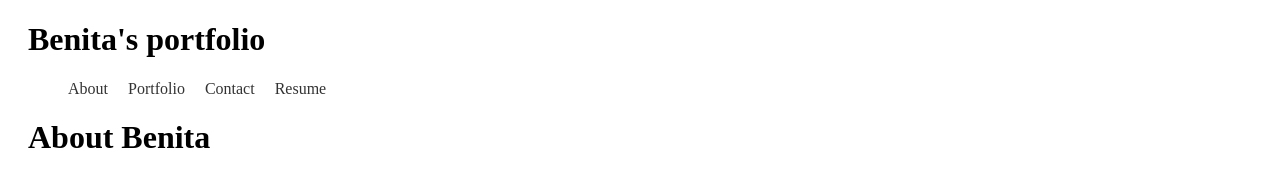
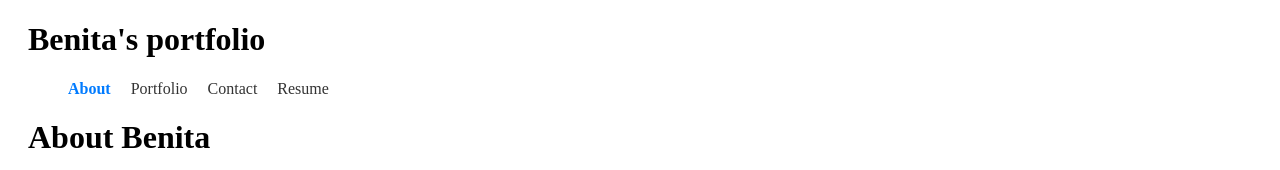
Before and after one commit to benitaisaac/react-portfolio, a React (Vite) app in the folder react-portfolio/: page / in a window 1280 px wide. Shown: the top 170 px of the page. Built offline with nearby package versions, Linux system fonts and the light colour scheme.

Commit message:
added styling to navbar changes

```diff
--- a/react-portfolio/src/index.css
+++ b/react-portfolio/src/index.css
@@ -96,3 +96,10 @@ footer p {
 .nav-link:visited {
   color: #333; /* Set the same color as for unvisited links */
 }
+
+/* Define styles for active navigation link */
+.nav-link.active {
+  color: #007bff; /* Change the color of the active link */
+  font-weight: bold; /* Make the active link bold */
+  /* Add additional styles as needed */
+}
```
